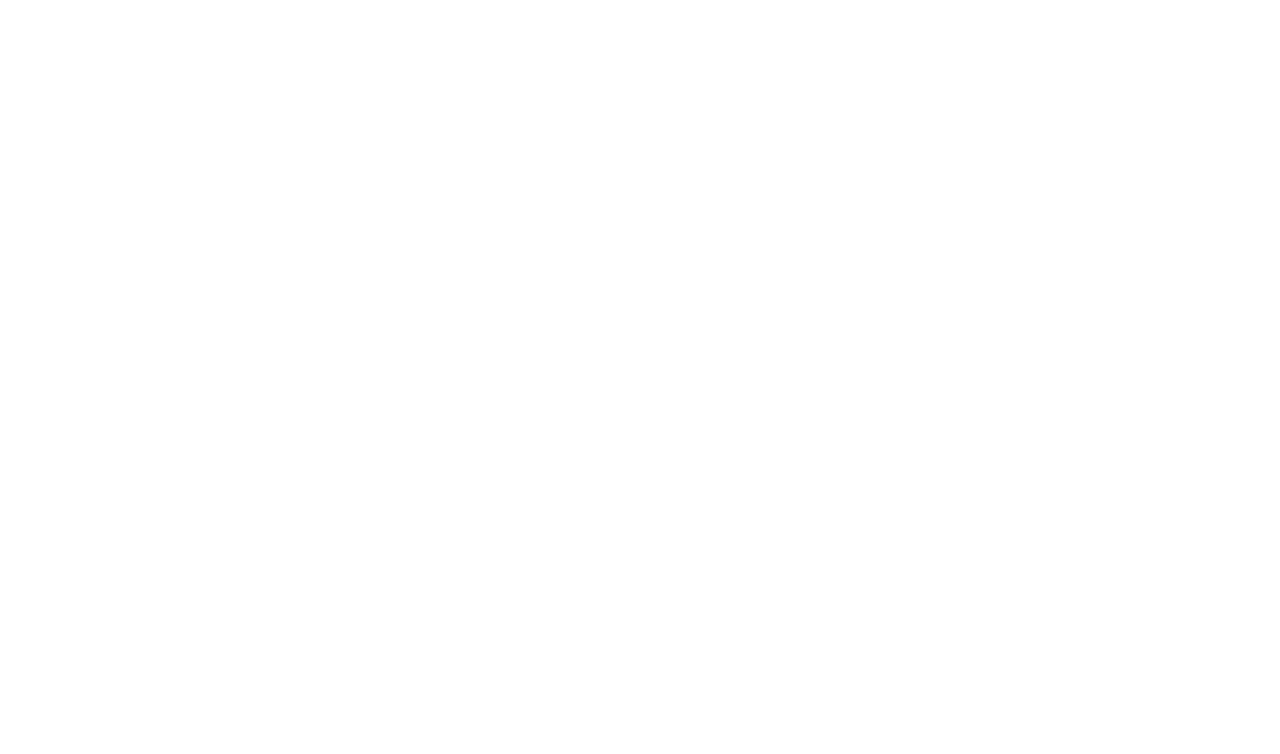
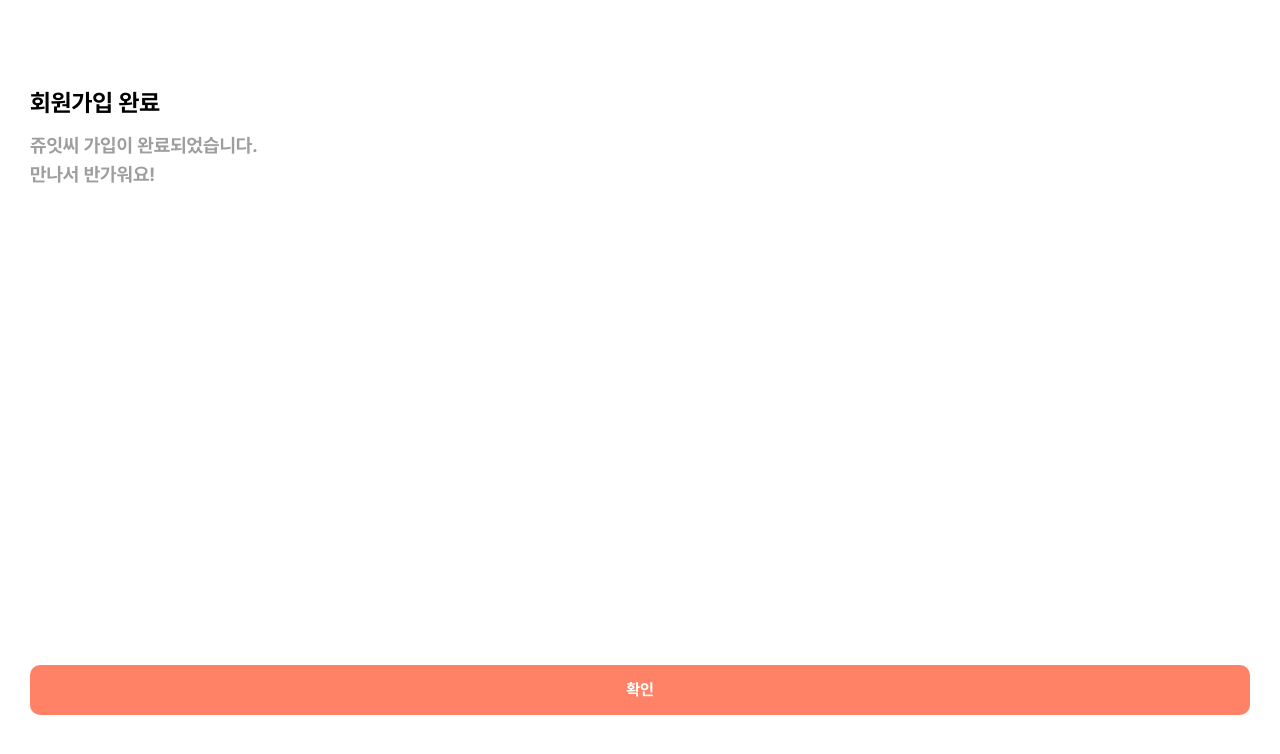
Before and after one commit to whatever-mentoring/juitcy-front, a React (Create React App) app: page /signup/success in a window 1280 px wide. Before the commit this address had no page. Shown: the top 754 px of the page. Built offline with nearby package versions, Linux system fonts and the light colour scheme.

Commit message:
feat: 회원가입 완료 페이지 ui 생성

```diff
--- a/src/App.tsx
+++ b/src/App.tsx
@@ -15,6 +15,7 @@ import WriteQuestion from 'pages/Ask/WriteQuestion';
 import Signup from 'pages/Signup';
 import Oauth from 'pages/Signup/Oauth';
 import TermsOfService from 'pages/Signup/TermsOfService';
+import SignupSuccess from 'pages/Signup/SignupSuccess';
 
 function App() {
   return (
@@ -29,6 +30,7 @@ function App() {
         <Route path="/signup" element={<Signup />} />
         <Route path="/oauth" element={<Oauth />} />
         <Route path="/signup/terms" element={<TermsOfService />} />
+        <Route path="/signup/success" element={<SignupSuccess />} />
 
         {/* AnswerPage */}
         <Route path="/answer" element={<Answer />} />
--- /dev/null
+++ b/src/pages/Signup/SignupSuccess/index.tsx
@@ -0,0 +1,32 @@
+import { Column, EntireContainer } from 'assets/common';
+import { LongBtn } from 'components/common/Button';
+import styled from 'styled-components';
+import { Palette } from 'styles/Palette';
+import Typo from 'styles/Typo';
+
+const SignupSuccess = () => {
+  return (
+    <EntireContainer>
+      <InnerContainer>
+        <Column gap={11}>
+          <Typo.h1>회원가입 완료</Typo.h1>
+          <Typo.h2 color={Palette.Gray4}>
+            쥬잇씨 가입이 완료되었습니다. <br />
+            만나서 반가워요!
+          </Typo.h2>
+        </Column>
+        <LongBtn to="/">확인</LongBtn>
+      </InnerContainer>
+    </EntireContainer>
+  );
+};
+
+export default SignupSuccess;
+
+const InnerContainer = styled(Column)`
+  width: 100%;
+  height: 100%;
+  justify-content: space-between;
+
+  padding-top: 60px;
+`;
```
